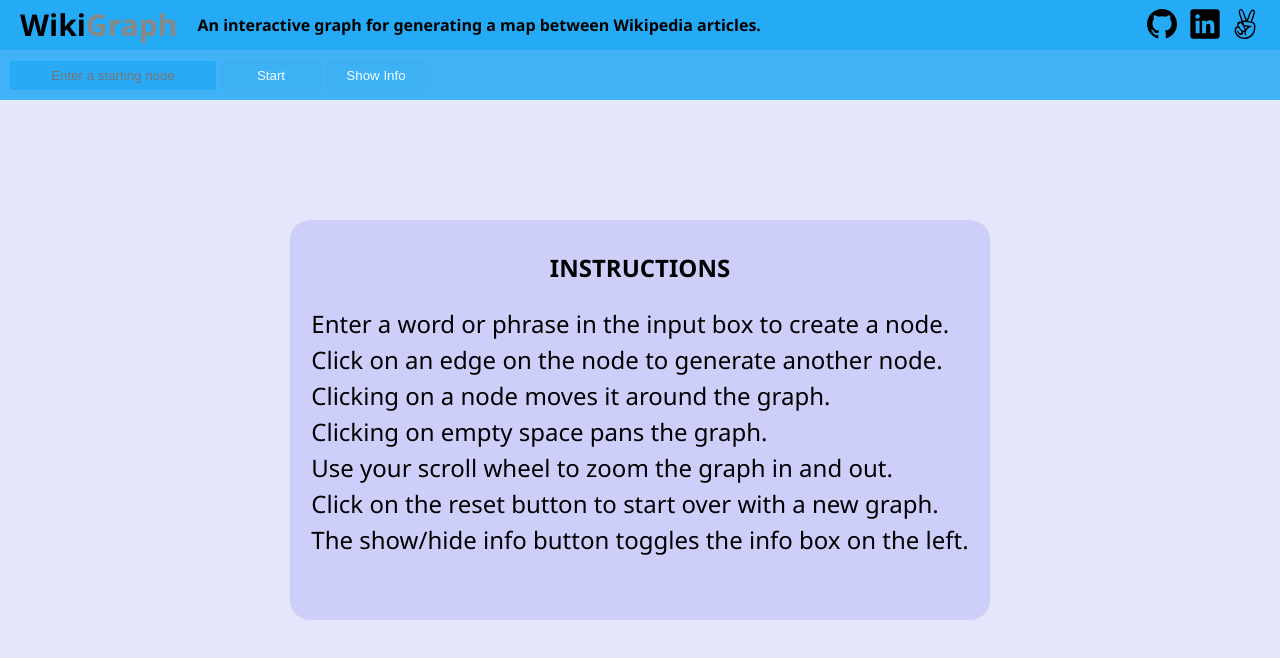
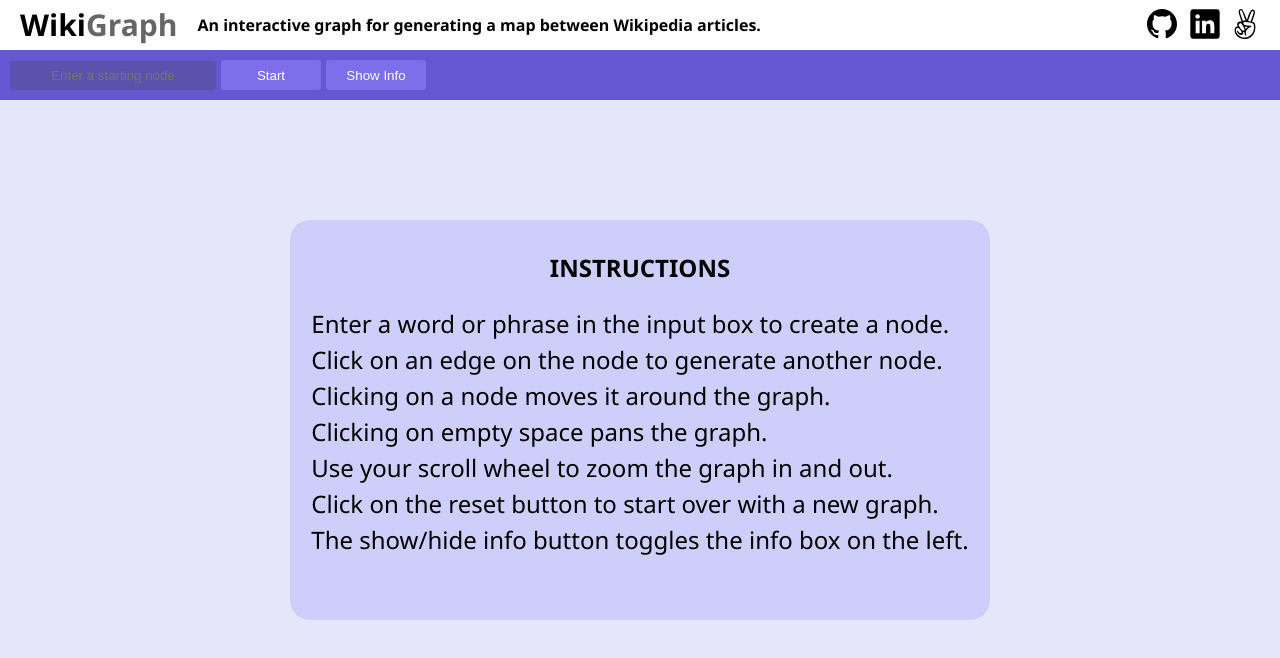
Before and after one commit to sionar/WikiGraph, a website: page index.html in a window 1280 px wide. Drawn offline with Linux system fonts and the light colour scheme.

Commit message:
Change color scheme of webpage

```diff
--- a/css/index.css
+++ b/css/index.css
@@ -3,7 +3,7 @@
 }
 
 #title {
-  color: #888888;
+  color: rgba(0,0,0,0.6);
 }
 
 #body-container {
@@ -24,7 +24,7 @@
   position: relative;
   left: 0px;
   top: 0px;
-  background-color: rgb(37, 170, 246);
+  background-color: rgb(255,255,255);
 }
 
 #title-bar {
@@ -77,7 +77,7 @@
 #button-bar {
   display: flex;
   width: 100vw;
-  background-color: rgba(37, 169, 246, 0.849);
+  background-color: #6557d2;
   height: 50px;
   align-items: center;
 }
@@ -104,9 +104,9 @@
   width: 200px;
   height: 25px;
   border-radius: 3px;
-  border: 1px solid rgba(37, 169, 246, 0.849);
-  background-color: rgba(37, 169, 246, 0.849);
-  color: azure;
+  border: 1px solid #5c51ad;
+  background-color: #5c51ad;
+  color: #ffffff;
   text-align: center;
   outline: none;
   position: relative;
@@ -132,19 +132,19 @@
   margin-left: 5px;
   border: 0px;
   border-radius: 3px;
-  background-color: rgba(61, 177, 245, 0.849);
-  color: azure;
+  background-color: #7d6fe9;
+  color: #ffffff;
   outline: none;
 }
 
 .button:hover {
   animation: button-color 0.3s ease-out 0s 1 forwards;
-  background-color: rgba(46, 161, 228, 0.849);
+  background-color: #cccccc;
 }
 
 @keyframes button-color {
-  from {background-color: rgba(61, 177, 245, 0.849);}
-  to {background-color: rgba(46, 161, 228, 0.849);}
+  from {background-color: #7d6fe9;}
+  to {background-color: #7367d1;}
 }
 
 #reset-button {
--- a/src/events.js
+++ b/src/events.js
@@ -13,6 +13,7 @@
   const ctx1 = canvas1.getContext('2d');
   const canvas2 = document.getElementById('canvas2');
   const ctx2 = canvas2.getContext('2d');
+  const oldScale = scale;
   if (e.deltaY < 0)
     scale *= 1.05;
   else
--- a/src/index.js
+++ b/src/index.js
@@ -71,7 +71,7 @@
 
 export const handleInputClearErrors = () => {
   const input = document.getElementById('start-input');
-  input.style.border = "1px solid rgba(37, 169, 246, 0.849)";
+  input.style.border = "1px solid #5c51ad";
   const error = document.getElementById('start-input-error');
   error.style.display = "none";
 }
```
Also changed, not shown: bundle.js, 1 other file.
